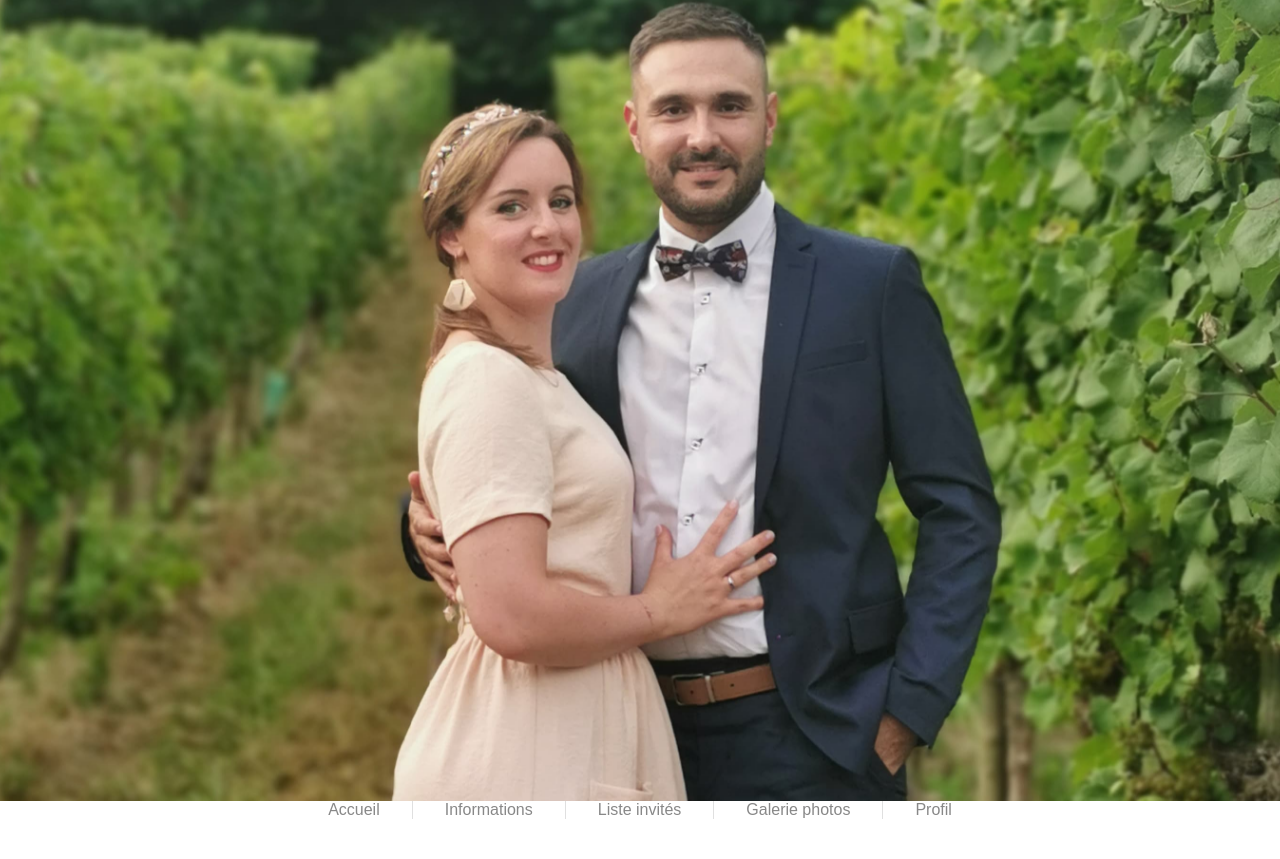
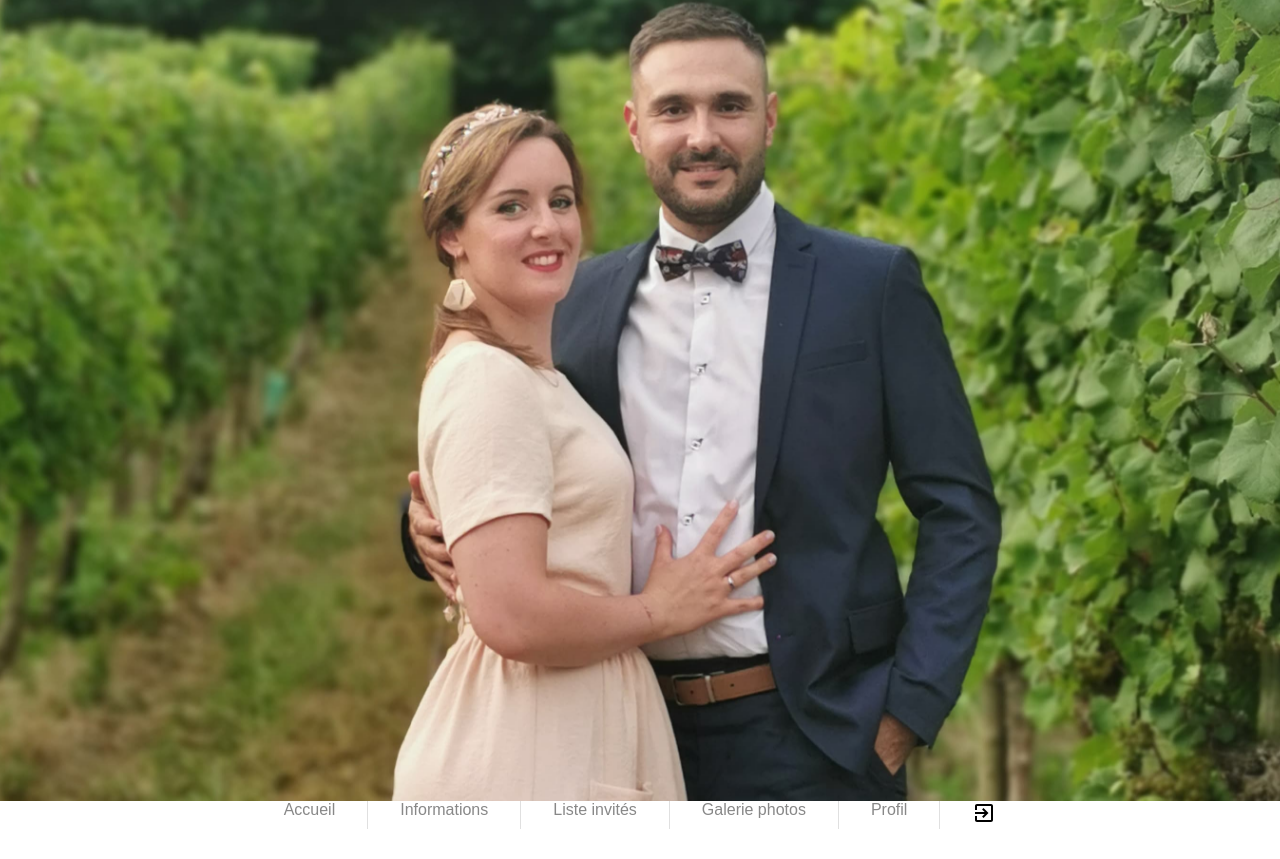
Before and after one commit to BenGex31/weddingguests, a React (Create React App) app: page /guests in a window 1280 px wide. Built offline with nearby package versions, Linux system fonts and the light colour scheme; no server answers; a web font is replaced by a local one.

Commit message:
Update NavBar.jsx
Insert IconLogout

```diff
--- a/src/components/NavBar.jsx
+++ b/src/components/NavBar.jsx
@@ -5,6 +5,7 @@ import MenuIcon from "@mui/icons-material/Menu";
 import { makeStyles } from "@mui/styles";
 import theme from "../core/theme/MuiTheme";
 import { oswaldRegular as oswaldR } from "../core/theme/CustomTheme";
+import IconLogout from "./IconLogout";
 
 const useStyles = makeStyles({
   link: {
@@ -147,6 +148,7 @@ const NavBar = () => {
           <MenuIcon />
         </IconButton>
       )}
+      <IconLogout />
     </Stack>
   );
 };
```
